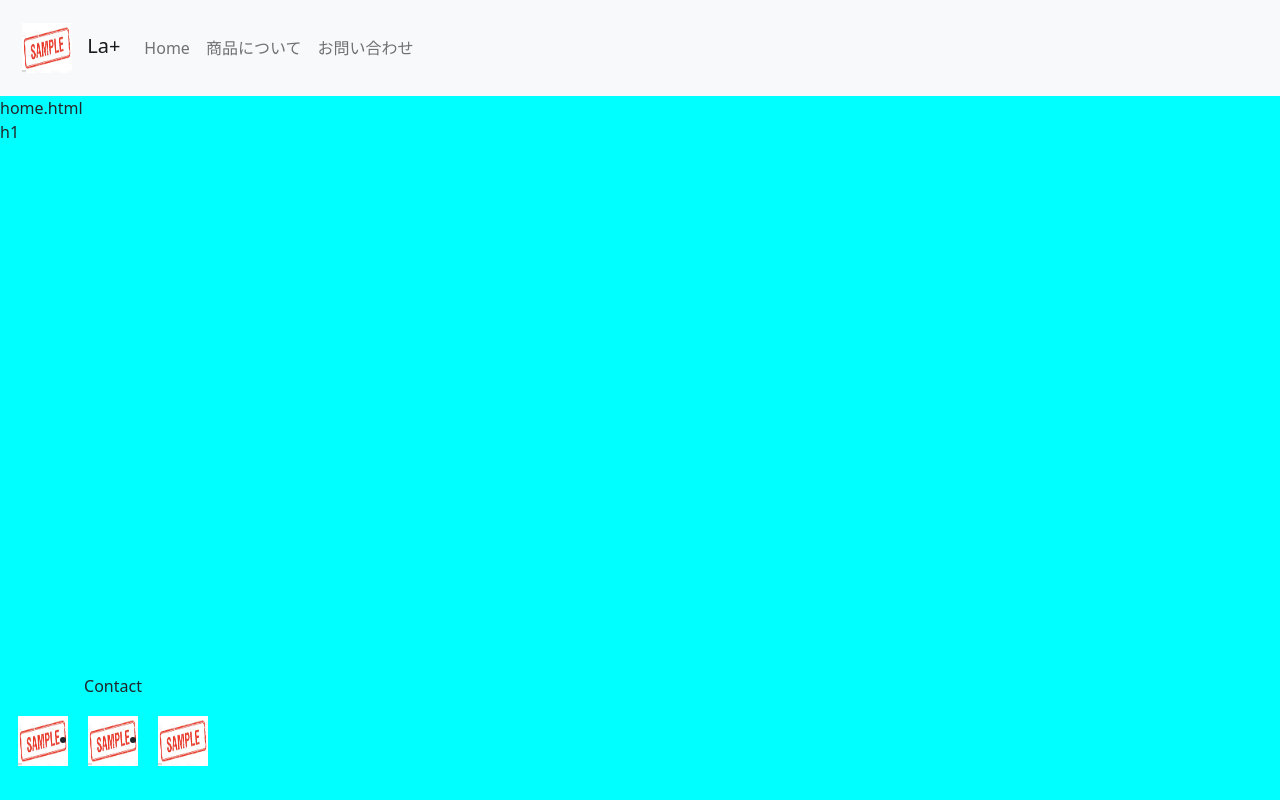
After one commit to keek420/laplus_lp, a Django app: page / in a window 1280 px wide. The commit adds this page. Run offline with Django 3.2, Linux system fonts and the light colour scheme.

Commit message:
make base.html

```diff
--- a/lp/static/base.css
+++ b/lp/static/base.css
@@ -5,6 +5,6 @@
     color: rgb(223, 223, 223)
 }
 .nav-link{
-    color: aliceblue !important;
-    border-bottom-color: aliceblue !important;
+    color: aliceblue;
+    border-bottom-color: aliceblue ;
 }
--- /dev/null
+++ b/lp/static/css/base.css
@@ -0,0 +1,27 @@
+*{
+    margin:0;
+    padding:0;
+}
+
+body{
+    background-color: aqua;
+}
+
+img{
+    height:50px;
+    width: 50px;
+    margin: 10px 10px;
+}
+
+.nav-item{
+    transition-duration: 0.5s;
+}
+.nav-item:hover{
+   box-shadow: 0 2px 5px black;
+   transform: translate(0, -2px);
+}
+
+footer{
+    position: fixed;
+    bottom: 0;
+}
--- /dev/null
+++ b/lp/templates/base.html
@@ -0,0 +1,80 @@
+{% load static %}
+
+<!DOCTYPE html>
+<html lang="en">
+<head>
+    <link href="https://cdn.jsdelivr.net/npm/bootstrap@5.2.3/dist/css/bootstrap.min.css" rel="stylesheet" integrity="sha384-rbsA2VBKQhggwzxH7pPCaAqO46MgnOM80zW1RWuH61DGLwZJEdK2Kadq2F9CUG65" crossorigin="anonymous">
+    <meta charset="UTF-8">
+    <meta http-equiv="X-UA-Compatible" content="IE=edge">
+    <meta name="viewport" co<n"tent="width=device-width, initial-scale=1.0">
+    <title>{% block title %}{% endblock %}</title>
+    <link rel="stylesheet" type="text/css" href="{% static 'css\base.css' %}"/>
+
+</head>
+
+<body>
+    <header>
+        <nav class="navbar navbar-expand-lg navbar-light bg-light">
+            <div class="container-fluid">
+               <div class="navbar-brand">
+                <img src="{% static 'image\sample.jpg' %}" alt = "ロゴ画像">
+              <a class ="text-decoration-none text-reset" href="#">La+</a>
+              </div>
+              <button class="navbar-toggler" type="button" data-bs-toggle="collapse" data-bs-target="#navbarNavDropdown" aria-controls="navbarNavDropdown" aria-expanded="false" aria-label="Toggle navigation">
+                <span class="navbar-toggler-icon"></span>
+              </button>
+              <div class="collapse navbar-collapse" id="navbarNavDropdown">
+                <ul class="navbar-nav">
+                  <li class="nav-item">
+                    <a class="nav-link" href="#">Home</a>
+                  </li>
+                  <li class="nav-item">
+                    <a class="nav-link" href="#">商品について</a>
+                  </li>
+                  <li class="nav-item">
+                    <a class="nav-link" href="#">お問い合わせ</a>
+                  </li>
+                    <ul class="dropdown-menu" aria-labelledby="navbarDropdownMenuLink">
+                      <li><a class="dropdown-item" href="#">Action</a></li>
+                      <li><a class="dropdown-item" href="#">Another action</a></li>
+                      <li><a class="dropdown-item" href="#">Something else here</a></li>
+                    </ul>
+                  </li>
+                </ul>
+              </div>
+            </div>
+          </nav>
+    </header>
+
+    {% block content %}{% endblock %}
+
+    <p>h1</p>
+
+
+    <footer>
+        <div class="text-center">Contact
+            <div class = "sns-logos">
+                <ul class="d-flex p-2 ">
+                    <li class="text-decoration-none">
+                        <img src = "{% static 'image\sample.jpg' %}" alt = "twitter" >
+                        <a class="nav-link" href="#"></a>
+                    </li>
+                    <li class="text-decoration-none">
+                        <img src="{% static 'image\sample.jpg' %}" alt = "Line ">
+                        <a class="nav-link" href="#">
+                        </a></li>
+                    <li class="text-decoration-none">
+                        <img src="{% static 'image\sample.jpg' %}" alt = "instagram">
+                        <a class="nav-link" href="#">
+
+                        </a></li>
+                </ul>
+            </div>
+        </div>
+
+    </footer>
+
+
+    <script src="https://cdn.jsdelivr.net/npm/bootstrap@5.2.3/dist/js/bootstrap.bundle.min.js" integrity="sha384-kenU1KFdBIe4zVF0s0G1M5b4hcpxyD9F7jL+jjXkk+Q2h455rYXK/7HAuoJl+0I4" crossorigin="anonymous"></script>
+</body>
+</html>
--- /dev/null
+++ b/lp/templates/top.html
@@ -0,0 +1,8 @@
+{% extends 'base.html' %}
+
+{% block title}top{% endblock}
+
+{% block content %}
+home.html
+
+{% endblock %}
--- a/lp/urls.py
+++ b/lp/urls.py
@@ -5,6 +5,7 @@ from . import views
 
 
 app_name = "lp"
+
 urlpatterns = [
     path("", views.TopView.as_view(),name = "top")
 ]
--- a/lp/views.py
+++ b/lp/views.py
@@ -6,4 +6,4 @@ from django.views import generic
 
 
 class TopView(generic.TemplateView):
-    template_name = "template/top.html"
+    template_name = "top.html"
```
Also changed, not shown: lp/template/base.html (deleted, +0 -67 lines), db.sqlite3, lp/static/image/sample.jpg (added), lp/template/top.html (deleted).
